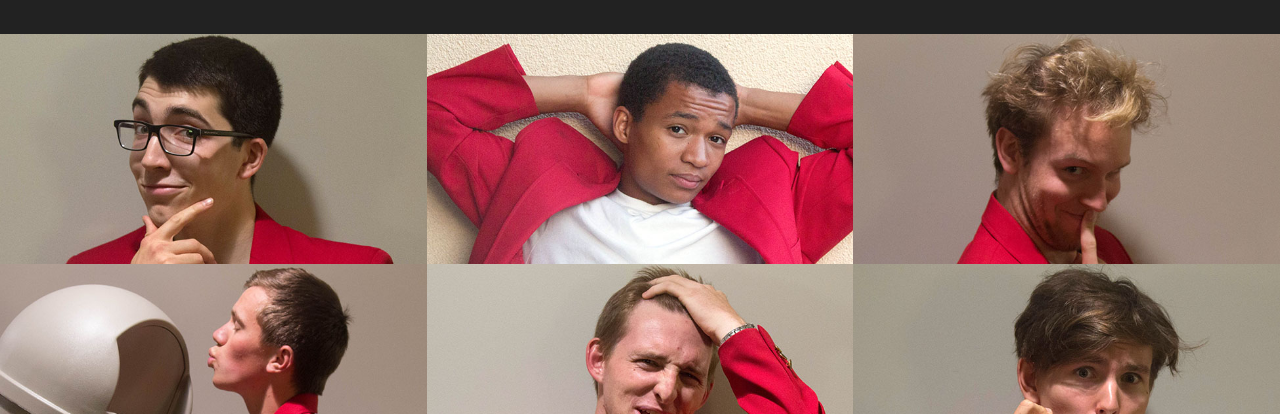
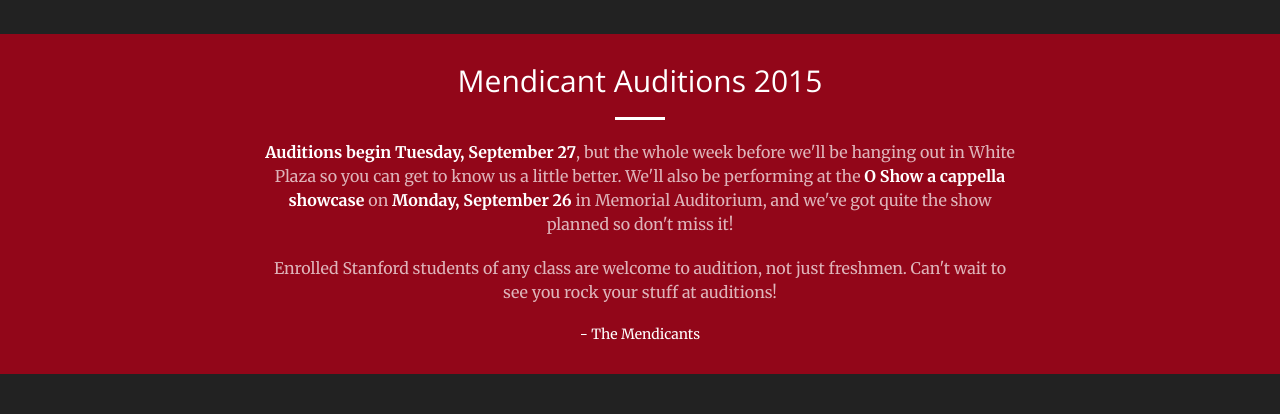
Before and after one commit to benmai/mendicants-site, a plain HTML site: page index.html in a window 1280 px wide. Shown: the part 1045-1459 px from the top of the page. Drawn offline with nearby package versions, Linux system fonts and the light colour scheme.

Commit message:
auditions season

```diff
--- a/index.html
+++ b/index.html
@@ -55,9 +55,9 @@
                     <li>
                         <a class="page-scroll" href="#connect">Connect</a>
                     </li>
-<!--                     <li>
+                     <li>
                         <a class="page-scroll" href="#auditions">Auditions</a>
-                    </li> -->
+                    </li>
                     <li>
                         <a class="page-scroll" href="#portfolio">Line-up</a>
                     </li>
@@ -122,14 +122,20 @@
         </aside>
     </section>
 
-    <!-- <section class="bg-primary" id="auditions">
+    <section class="bg-primary" id="auditions">
         <div class="container">
             <div class="row">
                 <div class="col-lg-8 col-lg-offset-2 text-center">
                     <h2 class="section-heading">Mendicant Auditions 2015</h2>
                     <hr class="light">
                     <p>
-                        <strong>Auditions begin Tuesday, September 22</strong><span class="text-faded">, but the whole week before we'll be hanging out in White Plaza so you can get to know us a little better. We'll also be performing at the </span><strong>O Show a cappella showcase </strong><span class="text-faded">on</span><strong> Monday, September 21</strong><span class="text-faded"> in Memorial Auditorium, and we've got quite the show planned so don't miss it!
+                        <strong>Auditions begin Tuesday, September
+                        27</strong><span class="text-faded">, but the whole week
+                        before we'll be hanging out in White Plaza so you can
+                        get to know us a little better. We'll also be performing
+                        at the </span><strong>O Show a cappella showcase
+                        </strong><span class="text-faded">on</span><strong>
+                        Monday, September 26</strong><span class="text-faded"> in Memorial Auditorium, and we've got quite the show planned so don't miss it!
                     </span></p>
                     <p><span class="text-faded">
                         Enrolled Stanford students of any class are welcome to audition, not just freshmen. Can't wait to see you rock your stuff at auditions!
@@ -138,17 +144,18 @@
                 </div>
             </div>
         </div>
-    </section> -->
-<!--
+    </section>
+
     <section class="no-padding" id="signup">
         <aside class="bg-dark">
             <div class="container text-center">
                 <div class="call-to-action">
-                    <h2 class="section-heading"><a href="https://docs.google.com/a/stanford.edu/spreadsheets/d/1Ah85M-HJYbuYMmIMIVs2rCHCR8V8TZNPGplZwpa_6Tc/edit?usp=sharing"><i class="fa fa-pencil"></i> Sign up for auditions now!</a></h2>
+                    <h2 class="section-heading"><a
+                    href="https://docs.google.com/spreadsheets/d/1e8kONGLprB2gdLXG09a_H6pFJ_NSwSCkKZnbYaDZWuI/edit?ts=57bba8a4#gid=0"><i class="fa fa-pencil"></i> Sign up for auditions now!</a></h2>
                 </div>
             </div>
         </aside>
-    </section> -->
+    </section>
     <section class="no-padding" id="portfolio">
         <div class="container-fluid">
             <div class="row no-gutter">
```
